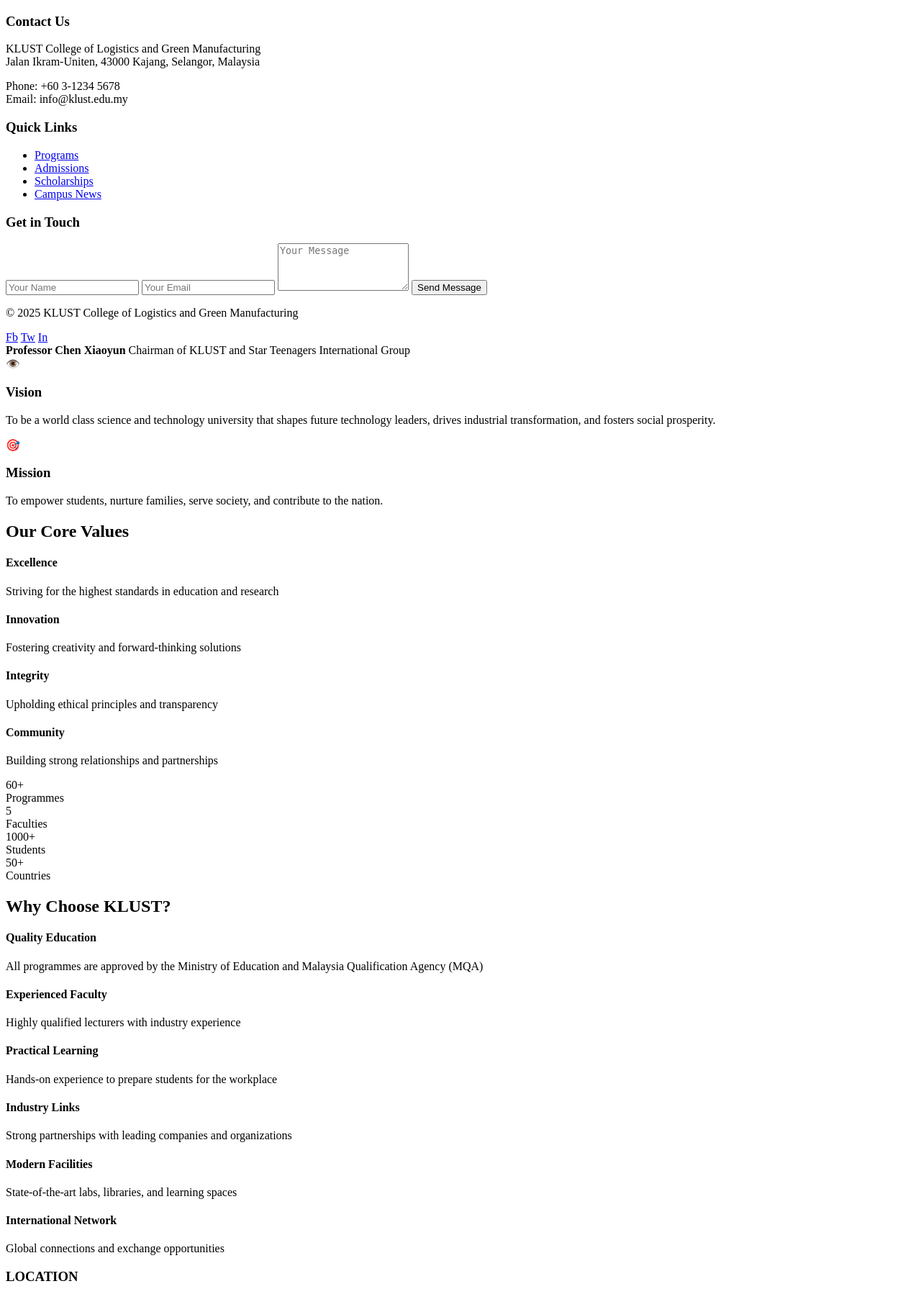
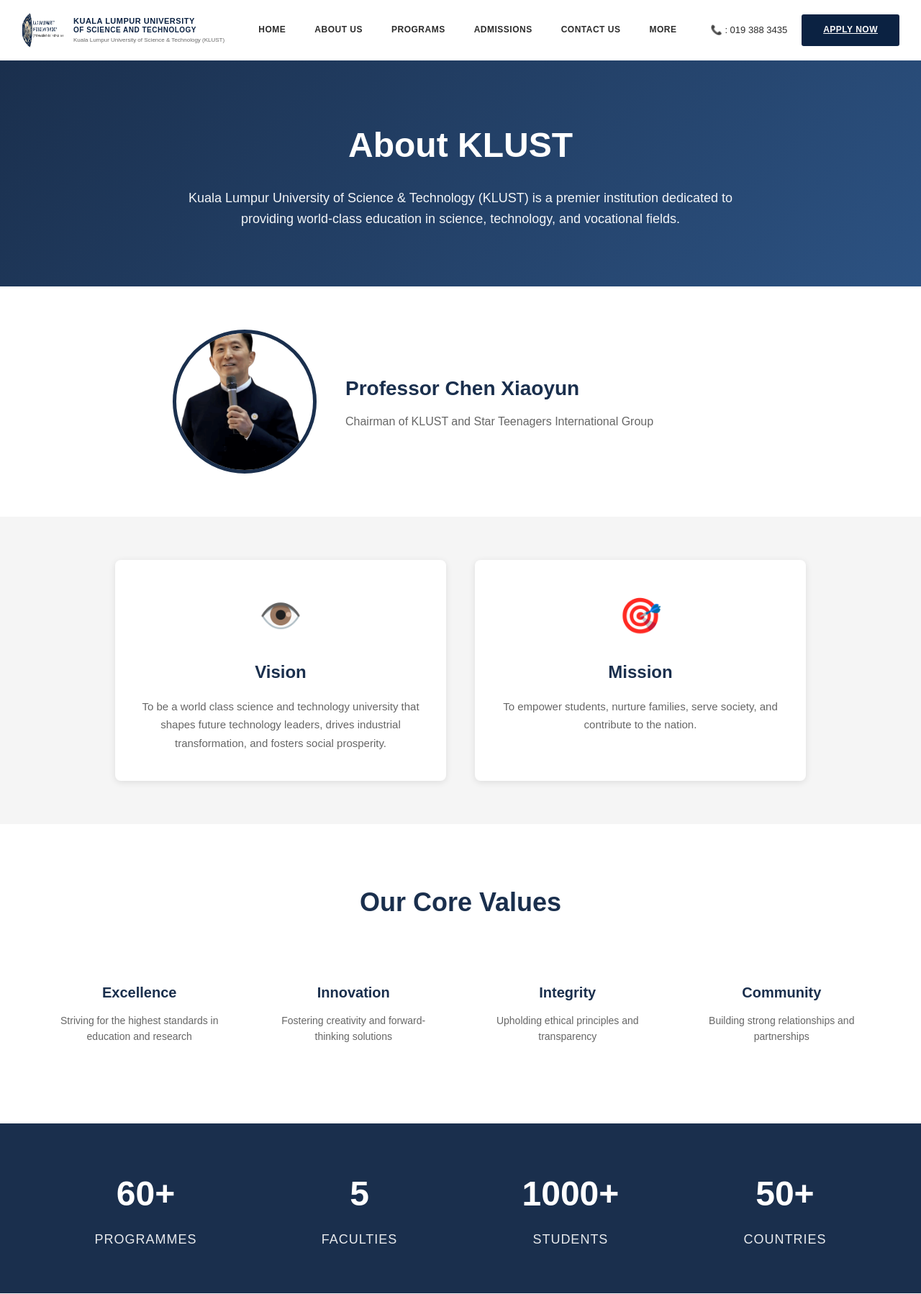
Before and after one commit to czhossain/clgm, a PHP site: page /about.html in a window 1280 px wide. Shown: the top 1798 px of the page at 72% size. Run offline with PHP 8.4, Linux system fonts and the light colour scheme.

Commit message:
Refactor header and footer structure across multiple pages; update logo alignment and apply consistent styling for navigation and contact sections.

```diff
--- a/about.html
+++ b/about.html
@@ -1,49 +1,66 @@
 <!DOCTYPE html>
 <html lang="en">
-    <footer class="site-footer">
-      <div class="footer-content">
-        <div class="footer-section contact-info">
-          <h3>Contact Us</h3>
-          <p>
-        KLUST College of Logistics and Green Manufacturing<br>
-        Jalan Ikram-Uniten, 43000 Kajang, Selangor, Malaysia
-          </p>
-          <p>
-        Phone: +60 3-1234 5678<br>
-        Email: info@klust.edu.my
-          </p>
+<head>
+        <meta charset="UTF-8">
+        <meta name="viewport" content="width=device-width, initial-scale=1.0">
+        <title>About Us - KLUST</title>
+        <link rel="stylesheet" href="css/global.css">
+        <link rel="stylesheet" href="css/about.css">
+</head>
+<body>
+        <header class="header">
+                <div class="container">
+                        <div class="logo">
+                                <a href="index.html" style="display: flex; align-items: center; gap: 12px; text-decoration: none;">
+                                <img src="assets/images/about/logo-klust.png" alt="KLUST Logo">
+                                <div class="logo-text">
+                                        <h1>KUALA LUMPUR UNIVERSITY</h1>
+                                        <p>OF SCIENCE AND TECHNOLOGY</p>
+                                        <span>Kuala Lumpur University of Science & Technology (KLUST)</span>
                                 </div>
-        <div class="footer-section quick-links">
-          <h3>Quick Links</h3>
-          <ul>
-        <li><a href="program.html">Programs</a></li>
-        <li><a href="admissions.html">Admissions</a></li>
-        <li><a href="scholarship.html">Scholarships</a></li>
-        <li><a href="campus-news.html">Campus News</a></li>
-          </ul>
+                                </a>
                         </div>
-        <div class="footer-section contact-form">
-          <h3>Get in Touch</h3>
-          <form action="#" method="post" onsubmit="return false;">
-        <input type="text" name="name" placeholder="Your Name" required>
-        <input type="email" name="email" placeholder="Your Email" required>
-        <textarea name="message" placeholder="Your Message" rows="4" required></textarea>
-        <button type="submit">Send Message</button>
-          </form>
+                        <nav class="nav">
+                                <a href="index.html">HOME</a>
+                                <a href="about.html">ABOUT US</a>
+                                <a href="program.html">PROGRAMS</a>
+                                <a href="admissions.html">ADMISSIONS</a>
+                                <a href="contact.html">CONTACT US</a>
+                                <details class="more-nav">
+                                    <summary>More</summary>
+                                    <div class="more-panel">
+                                        <a href="campus-news.html">Campus News</a>
+                                        <a href="academic-calendar.html">Academic Calendar</a>
+                                        <a href="application-forms.html">Application Forms</a>
+                                        <a href="bursary.html">Bursary</a>
+                                        <a href="scholarship.html">Scholarships</a>
+                                        <a href="facilities.html">Facilities</a>
+                                        <a href="shuttle-bus-schedule.html">Shuttle Bus</a>
+                                        <a href="location-map.html">Location Map</a>
+                                    </div>
+                                </details>
+                        </nav>
+                        <div class="header-right">
+                                <span class="phone">📞 : 019 388 3435</span>
+                                <a href="admissions.html" class="apply-btn">APPLY NOW</a>
                         </div>
                 </div>
-      <div class="footer-bottom">
-        <p>&copy; 2025 KLUST College of Logistics and Green Manufacturing</p>
-        <div class="social-links">
-          <a href="#" aria-label="Facebook">Fb</a>
-          <a href="#" aria-label="Twitter">Tw</a>
-          <a href="#" aria-label="LinkedIn">In</a>
+        </header>
+
+    <section class="about-hero">
+        <div class="container">
+            <h1>About KLUST</h1>
+            <p>Kuala Lumpur University of Science & Technology (KLUST) is a premier institution dedicated to providing world-class education in science, technology, and vocational fields.</p>
         </div>
-      </div>
-    </footer>
+    </section>
+
+    <section class="leadership">
+        <div class="container">
+            <div class="leader-profile">
+                <img src="assets/images/about/chairman-chen-xiaoyun-1-scaled.png" alt="Professor Chen Xiaoyun">
+                <div class="leader-info">
                     <strong>Professor Chen Xiaoyun</strong>
                     <span>Chairman of KLUST and Star Teenagers International Group</span>
-                    </div>
                 </div>
             </div>
         </div>
--- a/academic-calendar.html
+++ b/academic-calendar.html
@@ -11,7 +11,7 @@
     <header class="header">
         <div class="container">
             <div class="logo">
-                <a href="index.html" style="display: flex; align-items: center; gap: 15px; text-decoration: none;">
+                <a href="index.html" style="display: flex; align-items: center; gap: 12px; text-decoration: none;">
                 <img src="assets/images/about/logo-klust.png" alt="KLUST Logo">
                 <div class="logo-text">
                     <h1>KUALA LUMPUR UNIVERSITY</h1>
@@ -42,7 +42,7 @@
             </nav>
             <div class="header-right">
                 <span class="phone">📞 : 019 388 3435</span>
-                <button class="apply-btn">APPLY NOW</button>
+                <a href="admissions.html" class="apply-btn">APPLY NOW</a>
             </div>
         </div>
     </header>
--- a/application-forms.html
+++ b/application-forms.html
@@ -11,7 +11,7 @@
     <header class="header">
         <div class="container">
             <div class="logo">
-                <a href="index.html" style="display: flex; align-items: center; gap: 15px; text-decoration: none;">
+                <a href="index.html" style="display: flex; align-items: center; gap: 12px; text-decoration: none;">
                 <img src="assets/images/about/logo-klust.png" alt="KLUST Logo">
                 <div class="logo-text">
                     <h1>KUALA LUMPUR UNIVERSITY</h1>
@@ -42,7 +42,7 @@
                         </nav>
             <div class="header-right">
                 <span class="phone">📞 : 019 388 3435</span>
-                <button class="apply-btn">APPLY NOW</button>
+                <a href="admissions.html" class="apply-btn">APPLY NOW</a>
             </div>
         </div>
     </header>
--- a/bursary.html
+++ b/bursary.html
@@ -11,7 +11,7 @@
   <header class="header">
     <div class="container">
       <div class="logo">
-        <a href="index.html" style="display:flex;align-items:center;gap:15px;text-decoration:none;">
+        <a href="index.html" style="display:flex;align-items:center;gap:12px;text-decoration:none;">
           <img src="assets/images/about/logo-klust.png" alt="KLUST Logo">
           <div class="logo-text">
             <h1>KUALA LUMPUR UNIVERSITY</h1>
@@ -42,7 +42,7 @@
       </nav>
       <div class="header-right">
         <span class="phone">📞 : 019 388 3435</span>
-        <button class="apply-btn">APPLY NOW</button>
+  <a href="admissions.html" class="apply-btn">APPLY NOW</a>
       </div>
     </div>
   </header>
--- a/campus-news.html
+++ b/campus-news.html
@@ -11,7 +11,7 @@
     <header class="header">
         <div class="container">
             <div class="logo">
-                <a href="index.html" style="display: flex; align-items: center; gap: 15px; text-decoration: none;">
+                <a href="index.html" style="display: flex; align-items: center; gap: 12px; text-decoration: none;">
                 <img src="assets/images/about/logo-klust.png" alt="KLUST Logo">
                 <div class="logo-text">
                     <h1>KUALA LUMPUR UNIVERSITY</h1>
@@ -42,7 +42,7 @@
             </nav>
             <div class="header-right">
                 <span class="phone">📞 : 019 388 3435</span>
-                <button class="apply-btn">APPLY NOW</button>
+                <a href="admissions.html" class="apply-btn">APPLY NOW</a>
             </div>
         </div>
     </header>
--- a/contact.html
+++ b/contact.html
@@ -11,7 +11,7 @@
     <header class="header">
         <div class="container">
             <div class="logo">
-                <a href="index.html" style="display: flex; align-items: center; gap: 15px; text-decoration: none;">
+                <a href="index.html" style="display: flex; align-items: center; gap: 12px; text-decoration: none;">
                 <img src="assets/images/about/logo-klust.png" alt="KLUST Logo">
                 <div class="logo-text">
                     <h1>KUALA LUMPUR UNIVERSITY</h1>
@@ -42,7 +42,7 @@
             </nav>
             <div class="header-right">
                 <span class="phone">📞 : 019 388 3435</span>
-                <button class="apply-btn">APPLY NOW</button>
+                <a href="admissions.html" class="apply-btn">APPLY NOW</a>
             </div>
         </div>
     </header>
--- a/css/about.css
+++ b/css/about.css
@@ -1,3 +1,63 @@
+/* Hero Section */
+.about-hero {
+    background: linear-gradient(135deg, #1a2f4d 0%, #2c5282 100%);
+    padding: 80px 0;
+    text-align: center;
+    color: white;
+}
+
+.about-hero h1 {
+    font-size: 48px;
+    margin-bottom: 20px;
+    color: white;
+}
+
+.about-hero p {
+    font-size: 18px;
+    max-width: 800px;
+    margin: 0 auto;
+    line-height: 1.6;
+    color: rgba(255, 255, 255, 0.95);
+}
+
+/* Leadership Section */
+.leadership {
+    padding: 60px 0;
+    background: white;
+}
+
+.leader-profile {
+    display: flex;
+    align-items: center;
+    gap: 40px;
+    max-width: 800px;
+    margin: 0 auto;
+}
+
+.leader-profile img {
+    width: 200px;
+    height: 200px;
+    border-radius: 50%;
+    object-fit: cover;
+    border: 5px solid #1a2f4d;
+}
+
+.leader-info {
+    display: flex;
+    flex-direction: column;
+    gap: 10px;
+}
+
+.leader-info strong {
+    font-size: 28px;
+    color: #1a2f4d;
+}
+
+.leader-info span {
+    font-size: 16px;
+    color: #666;
+}
+
 .about-intro {
     padding: 80px 0;
 }
@@ -235,6 +295,38 @@
 }
 
 @media (max-width: 768px) {
+    .about-hero h1 {
+        font-size: 32px;
+    }
+
+    .about-hero p {
+        font-size: 16px;
+        padding: 0 20px;
+    }
+
+    .leader-profile {
+        flex-direction: column;
+        text-align: center;
+        padding: 0 20px;
+    }
+
+    .leader-profile img {
+        width: 150px;
+        height: 150px;
+    }
+
+    .leader-info {
+        align-items: center;
+    }
+
+    .leader-info strong {
+        font-size: 22px;
+    }
+
+    .leader-info span {
+        font-size: 14px;
+    }
+
     .about-intro .container {
         flex-direction: column;
         gap: 40px;
--- a/facilities.html
+++ b/facilities.html
@@ -11,7 +11,7 @@
   <header class="header">
     <div class="container">
       <div class="logo">
-        <a href="index.html" style="display:flex;align-items:center;gap:15px;text-decoration:none;">
+        <a href="index.html" style="display:flex;align-items:center;gap:12px;text-decoration:none;">
           <img src="assets/images/about/logo-klust.png" alt="KLUST Logo">
           <div class="logo-text">
             <h1>KUALA LUMPUR UNIVERSITY</h1>
@@ -42,7 +42,7 @@
       </nav>
       <div class="header-right">
         <span class="phone">📞 : 019 388 3435</span>
-        <button class="apply-btn">APPLY NOW</button>
+  <a href="admissions.html" class="apply-btn">APPLY NOW</a>
       </div>
     </div>
   </header>
--- a/home.html
+++ b/home.html
@@ -11,12 +11,14 @@
       <header class="header">
         <div class="container">
             <div class="logo">
+                <a href="index.html" style="display: flex; align-items: center; gap: 12px; text-decoration: none;">
                 <img src="assets/images/about/logo-klust.png" alt="KLUST Logo">
                 <div class="logo-text">
                     <h1>KUALA LUMPUR UNIVERSITY</h1>
                     <p>OF SCIENCE AND TECHNOLOGY</p>
                     <span>Kuala Lumpur University of Science & Technology (KLUST)</span>
                 </div>
+                </a>
             </div>
             <nav class="nav">
                 <a href="index.html">HOME</a>
@@ -40,7 +42,7 @@
             </nav>
             <div class="header-right">
                 <span class="phone">📞 : 019 388 3435</span>
-                <button class="apply-btn">APPLY NOW</button>
+                <a href="admissions.html" class="apply-btn">APPLY NOW</a>
             </div>
         </div>
     </header>
--- a/index.html
+++ b/index.html
@@ -41,7 +41,7 @@
             </nav>
             <div class="header-right">
                 <span class="phone">📞 : 019 388 3435</span>
-                <button class="apply-btn">APPLY NOW</button>
+                <a href="admissions.html" class="apply-btn">APPLY NOW</a>
             </div>
         </div>
     </header>
--- a/location-map.html
+++ b/location-map.html
@@ -11,7 +11,7 @@
   <header class="header">
     <div class="container">
       <div class="logo">
-        <a href="index.html" style="display:flex;align-items:center;gap:15px;text-decoration:none;">
+        <a href="index.html" style="display:flex;align-items:center;gap:12px;text-decoration:none;">
           <img src="assets/images/about/logo-klust.png" alt="KLUST Logo">
           <div class="logo-text">
             <h1>KUALA LUMPUR UNIVERSITY</h1>
@@ -42,7 +42,7 @@
       </nav>
       <div class="header-right">
         <span class="phone">📞 : 019 388 3435</span>
-        <button class="apply-btn">APPLY NOW</button>
+  <a href="admissions.html" class="apply-btn">APPLY NOW</a>
       </div>
     </div>
   </header>
--- a/scholarship.html
+++ b/scholarship.html
@@ -11,7 +11,7 @@
   <header class="header">
     <div class="container">
       <div class="logo">
-        <a href="index.html" style="display:flex;align-items:center;gap:15px;text-decoration:none;">
+        <a href="index.html" style="display:flex;align-items:center;gap:12px;text-decoration:none;">
           <img src="assets/images/about/logo-klust.png" alt="KLUST Logo">
           <div class="logo-text">
             <h1>KUALA LUMPUR UNIVERSITY</h1>
@@ -42,7 +42,7 @@
       </nav>
       <div class="header-right">
         <span class="phone">📞 : 019 388 3435</span>
-        <button class="apply-btn">APPLY NOW</button>
+  <a href="admissions.html" class="apply-btn">APPLY NOW</a>
       </div>
     </div>
   </header>
--- a/shuttle-bus-schedule.html
+++ b/shuttle-bus-schedule.html
@@ -11,7 +11,7 @@
   <header class="header">
     <div class="container">
       <div class="logo">
-        <a href="index.html" style="display:flex;align-items:center;gap:15px;text-decoration:none;">
+        <a href="index.html" style="display:flex;align-items:center;gap:12px;text-decoration:none;">
           <img src="assets/images/about/logo-klust.png" alt="KLUST Logo">
           <div class="logo-text">
             <h1>KUALA LUMPUR UNIVERSITY</h1>
@@ -42,7 +42,7 @@
       </nav>
       <div class="header-right">
         <span class="phone">📞 : 019 388 3435</span>
-        <button class="apply-btn">APPLY NOW</button>
+  <a href="admissions.html" class="apply-btn">APPLY NOW</a>
       </div>
     </div>
   </header>
```
Also changed, not shown: admissions.html (+8 -2 lines), program.html (+40 -39 lines). Lines whose indentation alone changed are shown as unchanged.
